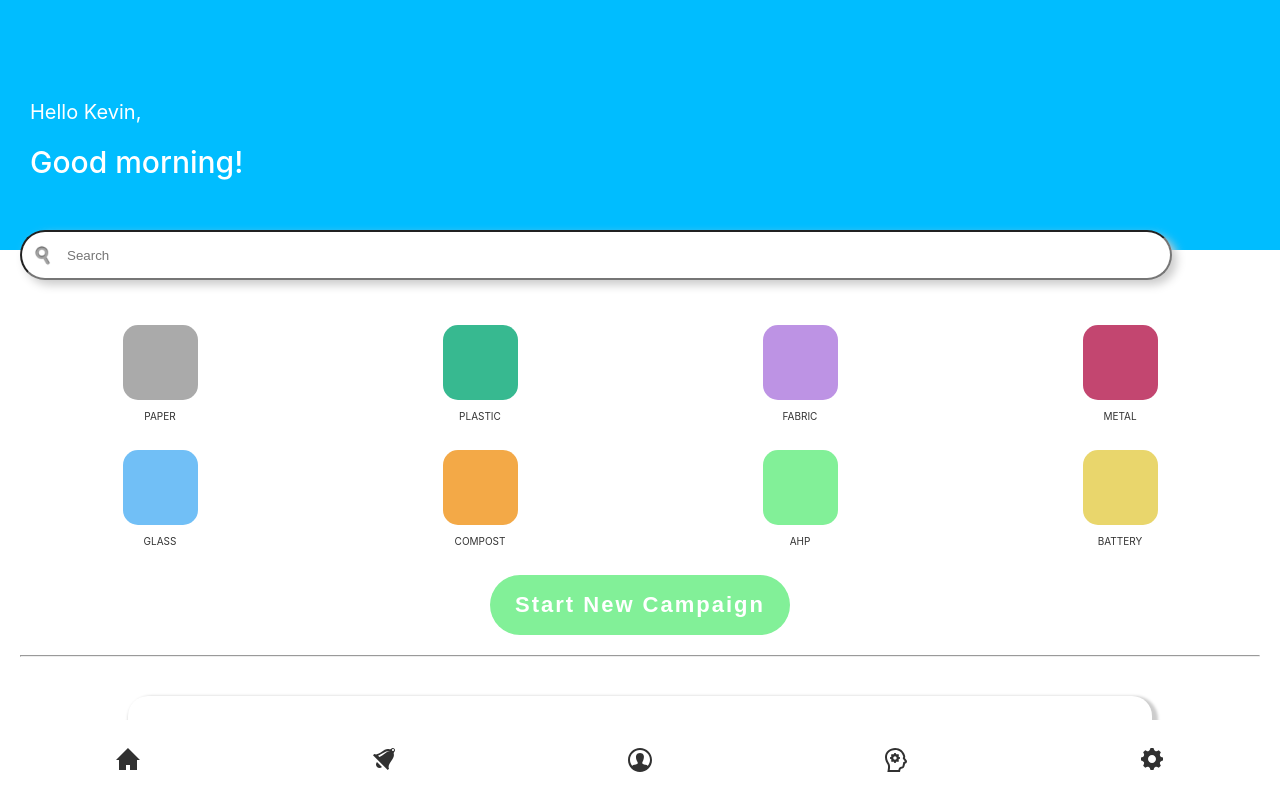
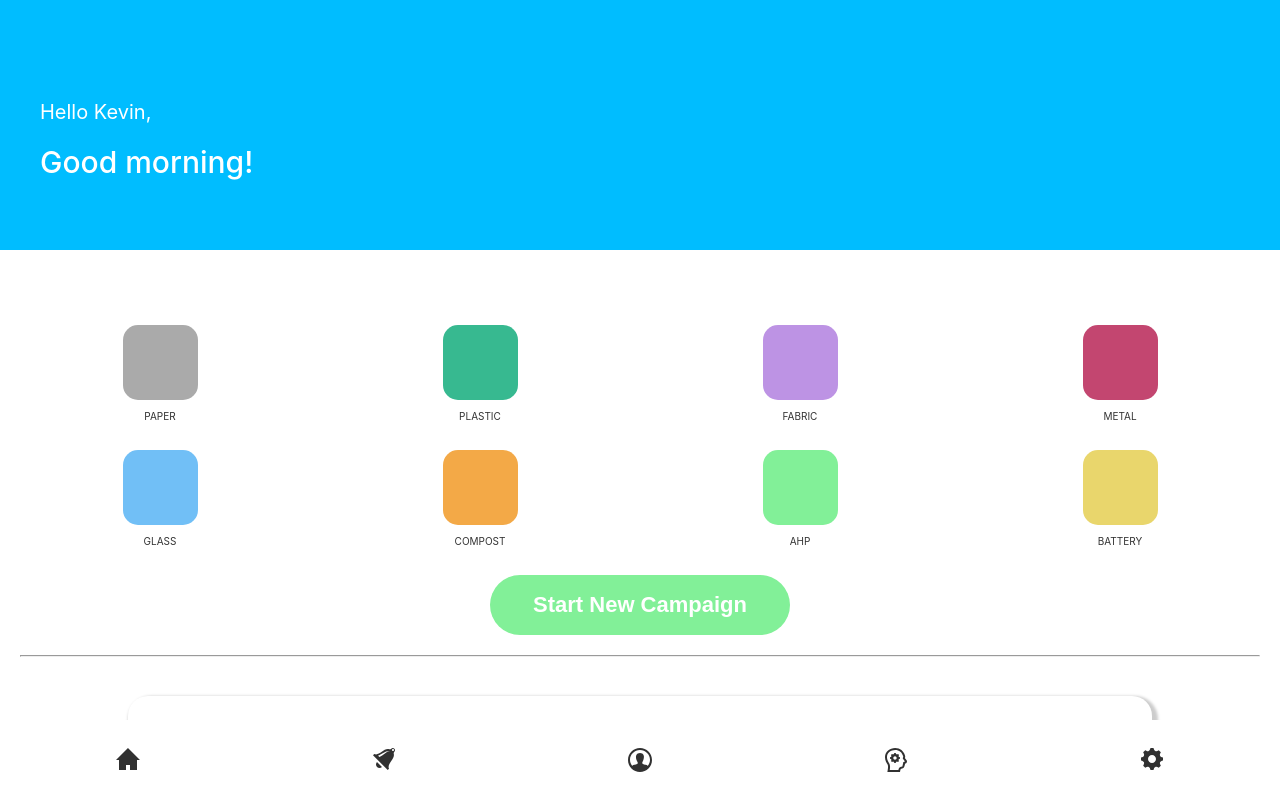
Before and after one commit to itsevalieu/nodewaste, a React (Create React App) app in the folder client/: page / in a window 1280 px wide. Shown: the top 798 px of the page. Built offline with nearby package versions, Linux system fonts and the light colour scheme; what react-google-maps would draw is missing.

Commit message:
Remove unnecessary routes

```diff
--- a/client/src/containers/App.js
+++ b/client/src/containers/App.js
@@ -12,10 +12,7 @@
 
 import CampaignInfo from "./components/Campaign/CampaignInfo";
 import CameraCustom from "./components/Camera/camera";
-import Options from "./components/Home/Options";
-import Searchbar from "./components/Home/SearchBar";
-
-import CampaignButton from './components/Home/CampaignButton';
+import Home from "./components/Home/Options";
 
 
 
@@ -25,8 +22,7 @@
       <Router>
         <div className="app">
           <Route exact path="/welcome" component={Splash}/>
-          <Route exact path="/" component={Searchbar} />
-          <Route exact path="/" component={Options} />
+          <Route exact path="/" component={Home} />
 
           <Route exact path="/profile" component={Profile} />
           <Route exact path="/notifications" component={Notifications} />
--- a/client/src/containers/components/Home/Options.css
+++ b/client/src/containers/components/Home/Options.css
@@ -14,7 +14,7 @@
   background: #00bdff;
   color: white;
   height: 250px;
-  padding: 8em 3em;
+  padding: 8em 4em;
 }
 .hero p {
   font-size: 2em;
```
